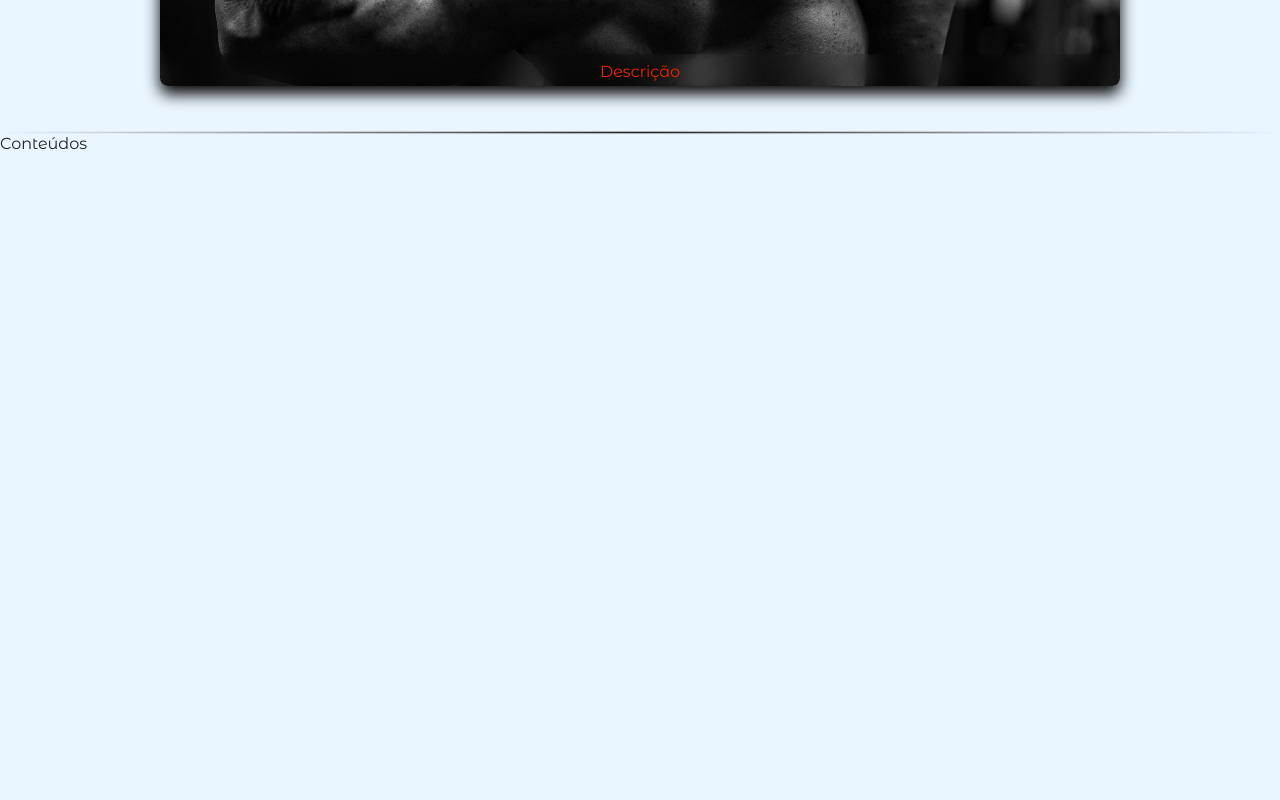
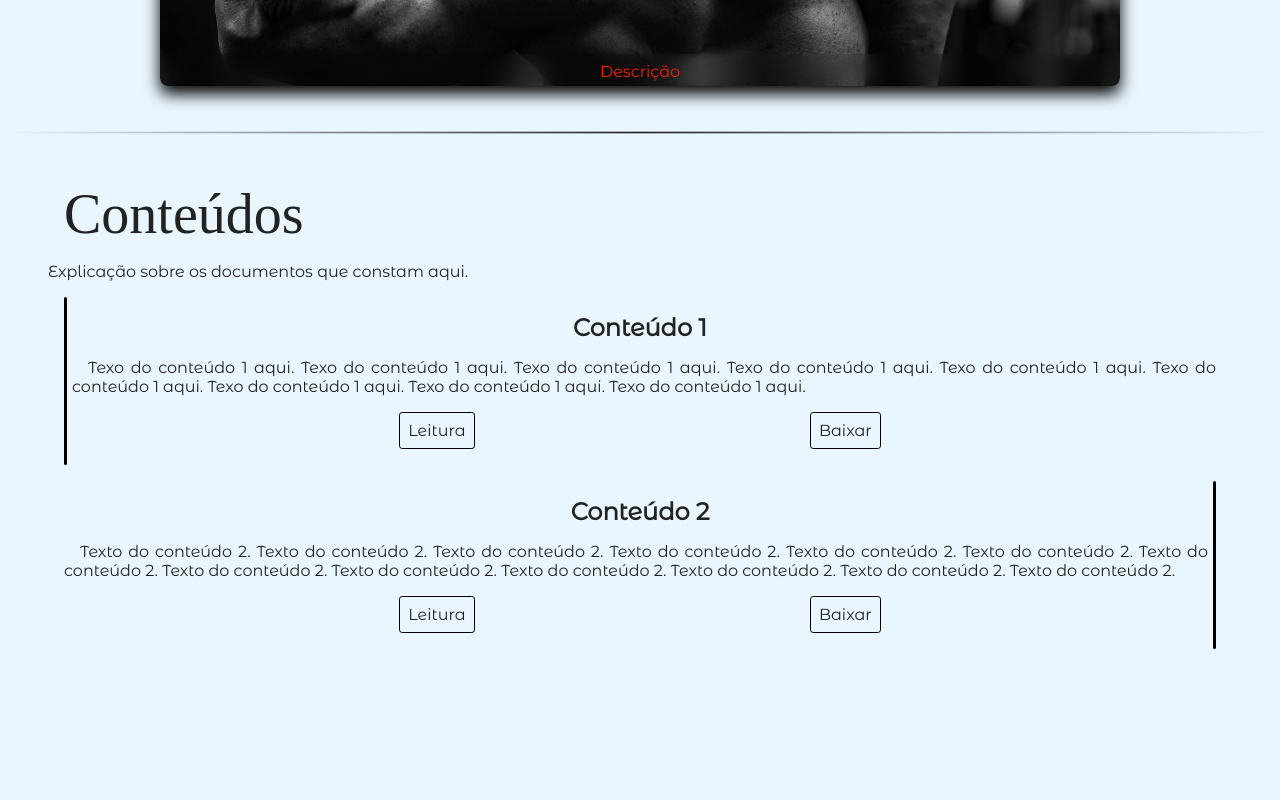
Before and after one commit to geilsonsrz/jordanio, a React (Vite) app: page / in a window 1280 px wide. Shown: the part 2740-3540 px from the top of the page. Built offline with nearby package versions, Linux system fonts and the light colour scheme; a web font is replaced by a local one.

Commit message:
Estrutura conteudos - laminas

```diff
--- a/src/App.scss
+++ b/src/App.scss
@@ -118,7 +118,7 @@ html { scroll-behavior: smooth; }
 
         .descricao {
             &::before {
-                background-color: $t1-cor-secundaria;
+                background-color: $t1-bg-primario;
             }
         }
 
@@ -209,7 +209,7 @@ html { scroll-behavior: smooth; }
 
         .descricao {
             &::before {
-                background-color: #ee2500;
+                background-color: $t1-bg-primario;
             }
         }
 
--- a/src/componentes/CardServico/CardServico.scss
+++ b/src/componentes/CardServico/CardServico.scss
@@ -85,6 +85,7 @@
         text-align: justify;
         font-size: .9rem;
         font-weight: bold;
+        text-indent: 1rem;
     }
 
 }
--- a/src/componentes/Carrocel/index.jsx
+++ b/src/componentes/Carrocel/index.jsx
@@ -30,45 +30,45 @@ export default function Carrocel() {
         <div className="conteinerCarrocel">
 
             <div className="itemCarrocel">
-                <img src="../../../public/teste/t1.jpg" alt="teste 1" />
+                <img src="./teste/t1.jpg" alt="teste 1" />
                 <span className='reflexoCarrocel'
-                data-img='../../../public/teste/t1.jpg' />
+                data-img='./teste/t1.jpg' />
             </div>
 
             <div className="itemCarrocel">
-                <img src="../../../public/teste/t2.jpg" alt="teste 2" />
+                <img src="./teste/t2.jpg" alt="teste 2" />
                 <span className='reflexoCarrocel'
-                data-img='../../../public/teste/t2.jpg' />
+                data-img='./teste/t2.jpg' />
             </div>
 
             <div className="itemCarrocel">
-                <img src="../../../public/teste/t3.jpg" alt="teste 3" />
+                <img src="./teste/t3.jpg" alt="teste 3" />
                 <span className='reflexoCarrocel'
-                data-img='../../../public/teste/t3.jpg' />
+                data-img='./teste/t3.jpg' />
             </div>
 
             <div className="itemCarrocel">
-                <img src="../../../public/teste/t4.jpg" alt="teste 4" />
+                <img src="./teste/t4.jpg" alt="teste 4" />
                 <span className='reflexoCarrocel'
-                data-img='../../../public/teste/t4.jpg' />
+                data-img='./teste/t4.jpg' />
             </div>
 
             <div className="itemCarrocel">
-                <img src="../../../public/teste/t5.jpg" alt="teste 5" />
+                <img src="./teste/t5.jpg" alt="teste 5" />
                 <span className='reflexoCarrocel'
-                data-img='../../../public/teste/t5.jpg' />
+                data-img='./teste/t5.jpg' />
             </div>
 
             <div className="itemCarrocel">
-                <img src="../../../public/teste/t6.jpg" alt="teste 6" />
+                <img src="./teste/t6.jpg" alt="teste 6" />
                 <span className='reflexoCarrocel'
-                data-img='../../../public/teste/t6.jpg' />
+                data-img='./teste/t6.jpg' />
             </div>
 
             <div className="itemCarrocel">
-                <img src="../../../public/teste/t7.jpg" alt="teste 7" />
+                <img src="./teste/t7.jpg" alt="teste 7" />
                 <span className='reflexoCarrocel'
-                data-img='../../../public/teste/t7.jpg' />
+                data-img='./teste/t7.jpg' />
             </div>
 
     </div>
--- /dev/null
+++ b/src/componentes/Lamina/Lamina.scss
@@ -0,0 +1,82 @@
+
+.lamina {
+    position: relative;
+    display: flex;
+    flex-direction: column;
+    align-items: center;
+    width: 90%;
+    height: auto;
+    gap: 1rem;
+    padding: 1rem 0rem;
+
+    .tituloConteudo {
+        font-size: 1.5rem;
+        font-weight: 900;
+    }
+
+    .textoConteudo {
+        display: flex;
+        width: 100%;
+        text-align: justify;
+        text-indent: 1rem;
+    }
+
+    &::after {
+        content: '';
+        position: absolute;
+        display: flex;
+        top: 0;
+        width: .2rem;
+        height: 100%;
+        border-radius: 1rem;
+        background: #000;
+    }
+}
+
+
+.areaBotoes {
+    position: relative;
+    display: flex;
+    align-items: center;
+    justify-content: space-evenly;
+    width: 100%;
+
+    .btnConteudo {
+        display: flex;
+        padding: .5rem .5rem;
+        border-radius: .2rem;
+        border: solid #000 .1rem;
+        user-select: none;
+
+        &:active {
+            transform: scale(.98);
+        }
+    }
+
+}
+
+.direita {
+
+    .textoConteudo {
+        padding-left: 0.5rem;
+        justify-content: flex-start;
+    }
+
+
+    &::after {
+        left: 0;
+    }
+}
+
+.esquerda {
+
+    .textoConteudo {
+        padding-right: 0.5rem;
+        justify-content: flex-end;
+    }
+
+
+    &::after {
+        right: 0;
+    }
+}
--- /dev/null
+++ b/src/componentes/Lamina/index.jsx
@@ -0,0 +1,17 @@
+import './Lamina.scss'
+
+
+export default function Lamina({className , tituloConteudo, textoConteudo}) {
+
+    return (
+        <span className={`lamina ${className || ''}`}>
+            <span className='tituloConteudo'>{tituloConteudo}</span>
+            <span className='textoConteudo'>{textoConteudo}</span>
+            <span className='areaBotoes'>
+                <span className='btnConteudo' >Leitura</span>
+                <span className='btnConteudo' >Baixar</span>
+            </span>
+
+        </span>
+    )
+}
--- a/src/componentes/MenuMenor/MenuMenor.scss
+++ b/src/componentes/MenuMenor/MenuMenor.scss
@@ -33,6 +33,7 @@
         height: 1.8rem;
         transition: ease-in-out 0.5s;
 
+
         &:link { color: inherit; }
 
         &:visited { color: inherit; }
--- a/src/componentes/TelaConteudos/TelaConteudos.scss
+++ b/src/componentes/TelaConteudos/TelaConteudos.scss
@@ -0,0 +1,14 @@
+
+.telaConteudos {
+    display: flex;
+    flex-direction: column;
+    align-items: center;
+    padding: 3rem 0rem;
+    gap: 1rem;
+}
+
+.textoTela {
+    display: flex;
+    width: 95%;
+    text-indent: 1rem;
+}
--- a/src/componentes/TelaConteudos/index.jsx
+++ b/src/componentes/TelaConteudos/index.jsx
@@ -1,11 +1,43 @@
+import Lamina from '../Lamina'
 import './TelaConteudos.scss'
+
+
+// Conteúdo 1
+let conteudo_1 = 'Conteúdo 1'
+let conteudo_1_txt = 'Texo do conteúdo 1 aqui. Texo do conteúdo 1 aqui. Texo do conteúdo 1 aqui. Texo do conteúdo 1 aqui. Texo do conteúdo 1 aqui. Texo do conteúdo 1 aqui. Texo do conteúdo 1 aqui. Texo do conteúdo 1 aqui. Texo do conteúdo 1 aqui.'
+let conteudo_1_pdf = 'arquivo.pdf'
+
+
+// Conteúdo 2
+let conteudo_2 = 'Conteúdo 2'
+let conteudo_2_txt = 'Texto do conteúdo 2. Texto do conteúdo 2. Texto do conteúdo 2. Texto do conteúdo 2. Texto do conteúdo 2. Texto do conteúdo 2. Texto do conteúdo 2. Texto do conteúdo 2. Texto do conteúdo 2. Texto do conteúdo 2. Texto do conteúdo 2. Texto do conteúdo 2. Texto do conteúdo 2.'
+let conteudo_2_pdf = 'aquivo.pdf'
 
 
 export default function TelaConteudos({className}) {
 
     return (
         <span id='telaConteudos' className={`tela telaConteudos bordaGradiente ${className || ''}`}>
-            Conteúdos
+            <span className='tituloCard'>Conteúdos</span>
+            <p className='textoTela'>
+                Explicação sobre os documentos que constam aqui.
+            </p>
+
+            < Lamina
+                className={'direita'}
+                tituloConteudo={conteudo_1}
+                textoConteudo={conteudo_1_txt}
+                linkPDF={conteudo_1_pdf}
+            />
+
+            < Lamina
+                className={'esquerda'}
+                tituloConteudo={conteudo_2}
+                textoConteudo={conteudo_2_txt}
+                linkPDF={conteudo_2_pdf}
+            />
+
+
         </span>
     )
 }
--- a/src/componentes/TelaServicos/index.jsx
+++ b/src/componentes/TelaServicos/index.jsx
@@ -24,22 +24,19 @@ export default function TelaServicos({className}) {
             <CardServico
                 servico={'Avaliação Física'}
                 texto_servico={texto_servico_1}
-                imagem={'../../../public/teste/s1.jpg'}
-                // tom_img={'clara'}
+                imagem={'./teste/s1.jpg'}
             />
 
             <CardServico
                 servico={'Treinos'}
                 texto_servico={texto_servico_2}
-                imagem={'../../../public/teste/s2.jpg'}
-                tom_img={'clara'}
+                imagem={'./teste/s2.jpg'}
             />
 
             <CardServico
                 servico={'Consultoria'}
                 texto_servico={texto_servico_3}
-                imagem={'../../../public/teste/s3.jpg'}
-                // tom_img={'clara'}
+                imagem={'./teste/s3.jpg'}
             />
         </span>
     )
```
